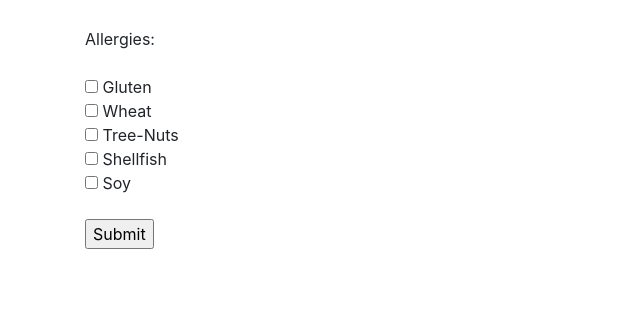
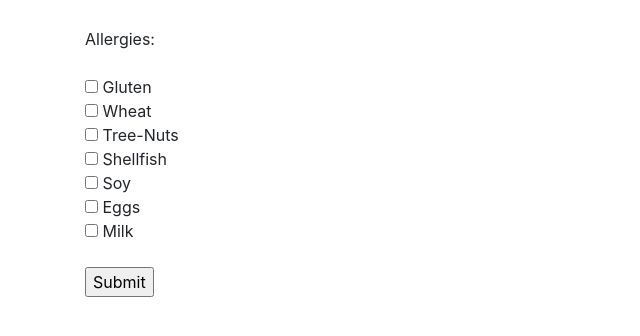
Before and after one commit to lamalgopach/Dietly, a Flask app: page /allergy in a window 1280 px wide. Shown: the part 153-489 px from the top of the page, without its empty margins (0-640 px from the left). Run offline with Flask 2, Linux system fonts and the light colour scheme; some libraries are stand-ins or nearby versions.

Commit message:
Displayed lack allergy options.

```diff
--- a/templates/allergies.html
+++ b/templates/allergies.html
@@ -17,6 +17,8 @@
 	<input type="checkbox", name="allergen3", value="Tree-Nuts"> Tree-Nuts <br>
 	<input type="checkbox", name="allergen4", value="Shellfish"> Shellfish <br>
 	<input type="checkbox", name="allergen5", value="Soy"> Soy <br>
+	<input type="checkbox", name="allergen6", value="Eggs"> Eggs <br>
+	<input type="checkbox", name="allergen7", value="Milk"> Milk <br>
 	<br>
 	<input type="submit" value="Submit">
 </form>
```
